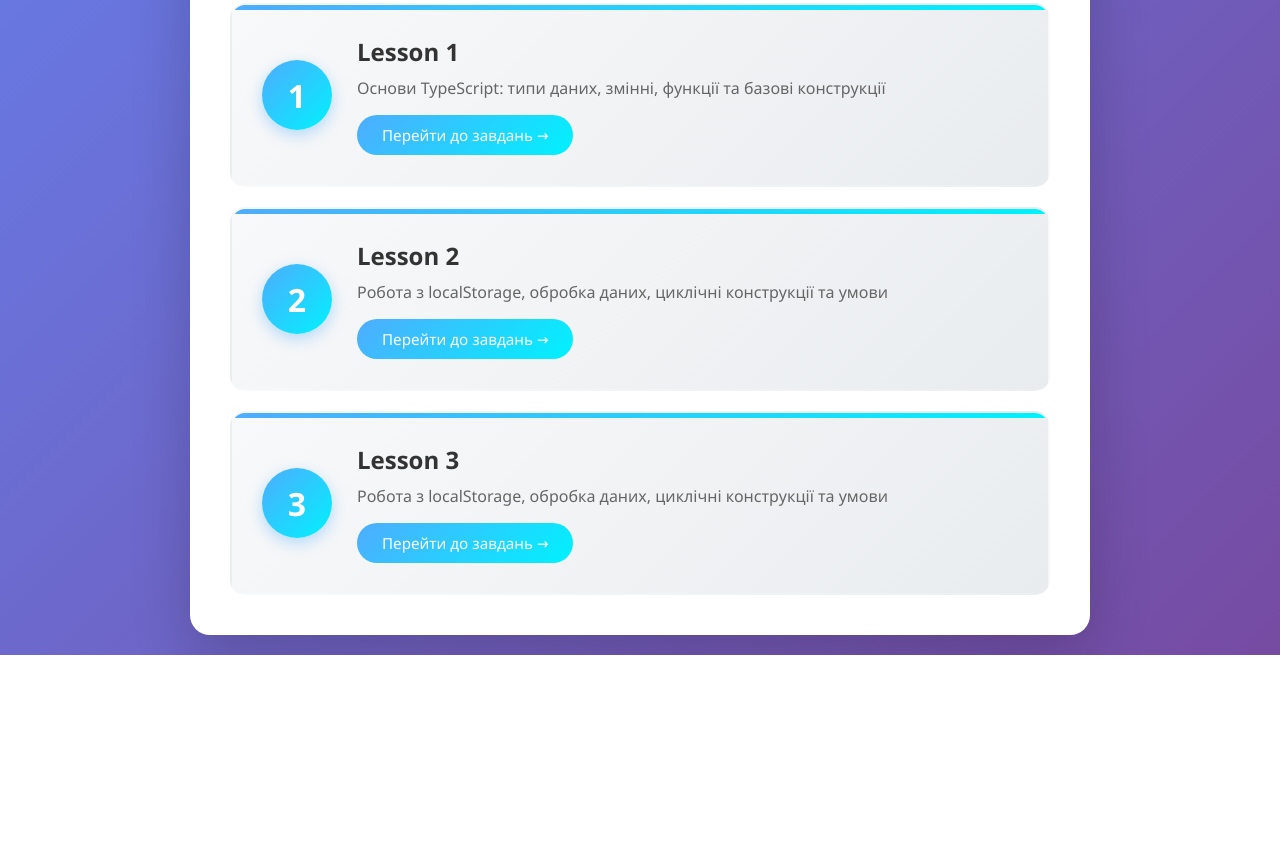
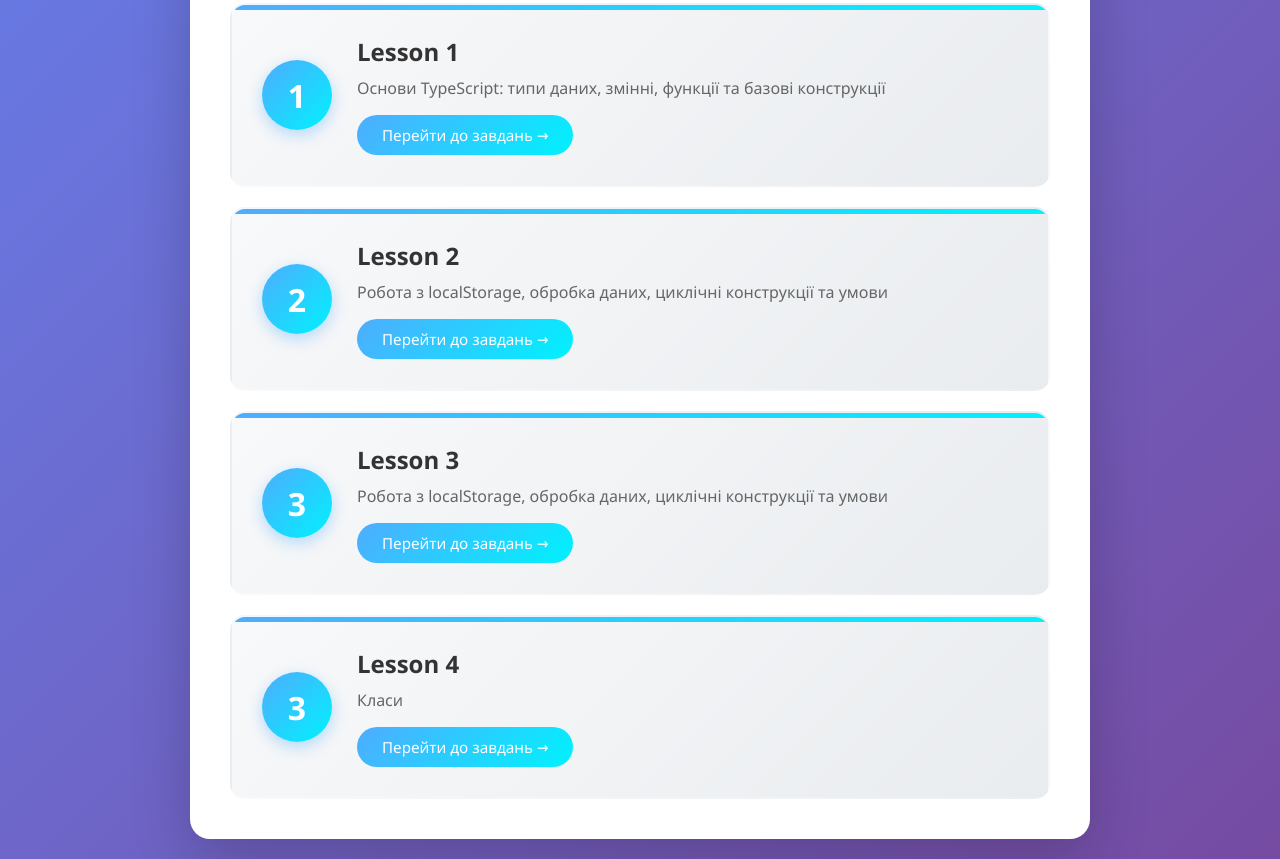
Before and after one commit to Andri3f/ts-homeworks, a plain HTML site: page index.html in a window 1280 px wide. Shown: the part 260-1119 px from the top of the page. Before the commit the page ends 915 px from the top, so only its background shows below. Drawn offline with Linux system fonts and the light colour scheme.

Commit message:
Update index.html

```diff
--- a/index.html
+++ b/index.html
@@ -193,6 +193,14 @@
 							<a href="lesson3/index.html" class="lesson-link">Перейти до завдань →</a>
 						</div>
 					</div>
+               <div class="lesson-card">
+						<div class="lesson-number">3</div>
+						<div class="lesson-info">
+							<div class="lesson-title">Lesson 4</div>
+							<div class="lesson-description">Класи</div>
+							<a href="lesson4/index.html" class="lesson-link">Перейти до завдань →</a>
+						</div>
+					</div>
 				</div>
 			</div>
 		</div>
```
